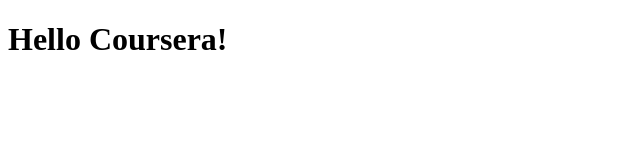
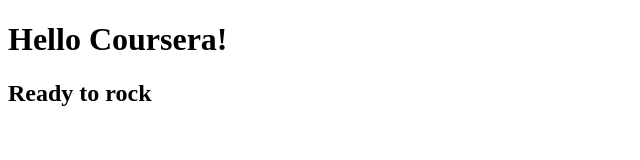
Before and after one commit to suyash110299agg/suyash110299agg, a plain HTML site: page site/index.html in a window 1280 px wide. Shown: the whole page, without its empty margins (0-640 px from the left). Drawn offline with Linux system fonts and the light colour scheme.

Commit message:
small addition to the first page

```diff
--- a/site/index.html
+++ b/site/index.html
@@ -5,5 +5,6 @@
 </head>
 <body>
 	<h1>Hello Coursera!</h1>
+	<h2>Ready to rock</h2>
 </body>
 </html>
```
